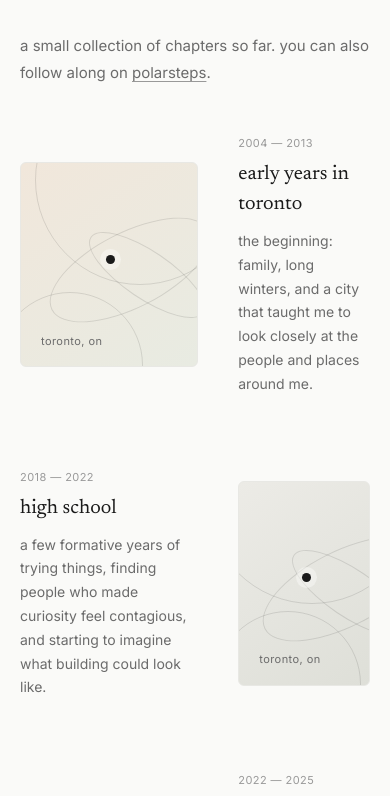
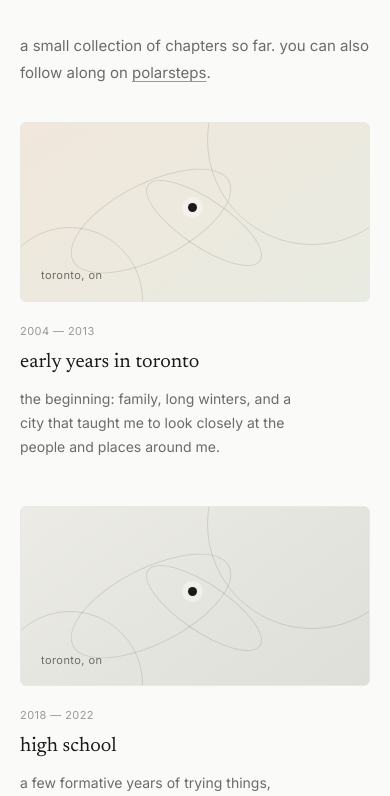
Before and after one commit to sheldonblewis/shelly-site, a Next.js app: page / in a window 390 px wide. Shown: the part 941-1737 px from the top of the page. Built offline with nearby package versions, Linux system fonts and the light colour scheme.

Commit message:
Make adventures timeline responsive

```diff
--- a/styles/globals.css
+++ b/styles/globals.css
@@ -891,6 +891,26 @@ a.work-card:focus-visible {
     grid-auto-columns: 168px;
   }
 
+  .adventures-grid {
+    gap: 3rem;
+    margin-top: 2.25rem;
+  }
+
+  .adventure-item,
+  .adventure-item-right {
+    grid-template-columns: 1fr;
+    gap: 1.25rem;
+  }
+
+  .adventure-item-right .adventure-visual,
+  .adventure-item-right .adventure-copy {
+    order: initial;
+  }
+
+  .adventure-visual {
+    min-height: 180px;
+  }
+
   .resume-hover-hint {
     display: none;
   }
```
